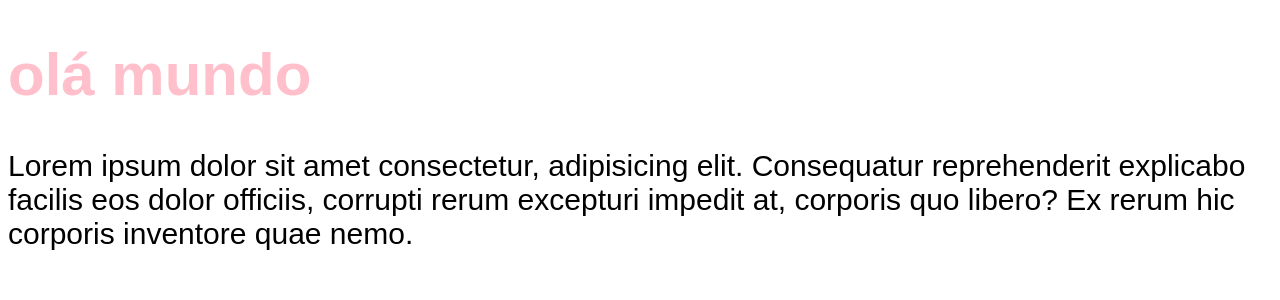
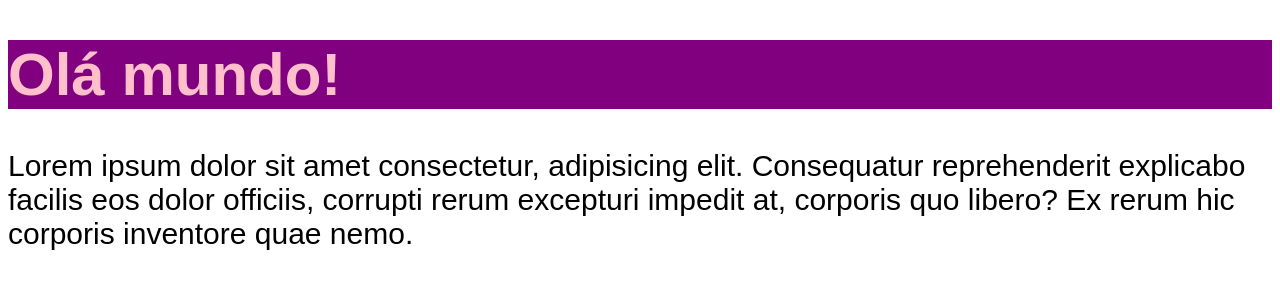
Before and after one commit to juliohtm08/chronos-pomodoro-react-19, a React (Vite) app: page / in a window 1280 px wide. Shown: the top 300 px of the page. Built offline with nearby package versions, Linux system fonts and the light colour scheme.

Commit message:
Importando e usando arquivos de CSS Modules com escopo de componente

```diff
--- a/src/App.tsx
+++ b/src/App.tsx
@@ -1,3 +1,5 @@
+import { Heading } from './components/Heading';
+
 import './styles/theme.css';
 import './styles/global.css';
 
@@ -5,14 +7,14 @@
   console.log('oi');
 
   return (
-    <div>
-      <h1>olá mundo</h1>
+    <>
+      <Heading />
       <p>
         Lorem ipsum dolor sit amet consectetur, adipisicing elit. Consequatur
         reprehenderit explicabo facilis eos dolor officiis, corrupti rerum
         excepturi impedit at, corporis quo libero? Ex rerum hic corporis
         inventore quae nemo.
       </p>
-    </div>
+    </>
   );
 }
--- /dev/null
+++ b/src/components/Heading.module.css
@@ -0,0 +1,7 @@
+.heading {
+  background: purple;
+}
+
+.cyan {
+  color: cyan;
+}
--- /dev/null
+++ b/src/components/Heading.tsx
@@ -0,0 +1,5 @@
+import styles from './Heading.module.css';
+
+export function Heading() {
+  return <h1 className={styles.heading}>Olá mundo!</h1>;
+}
```
